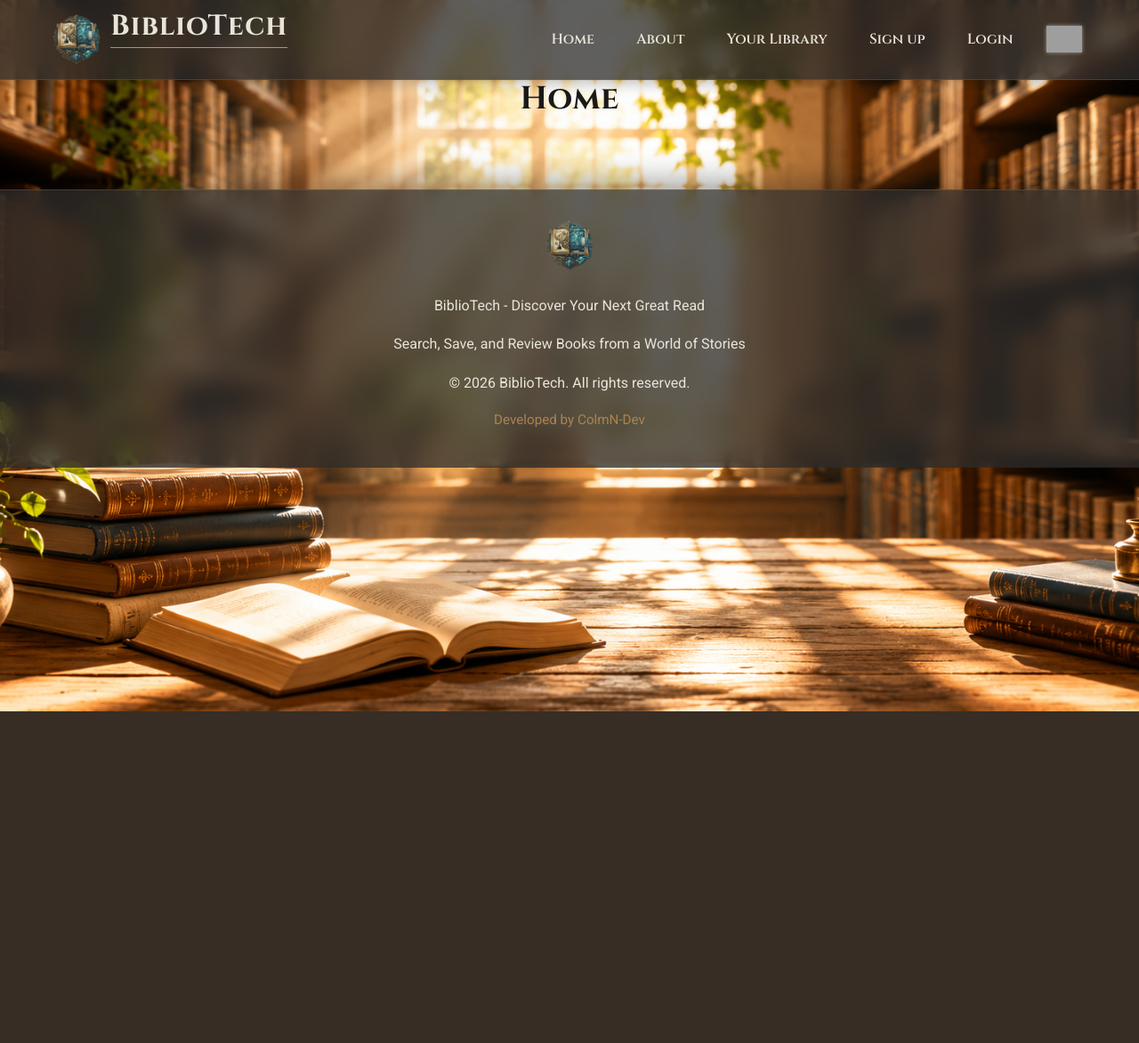
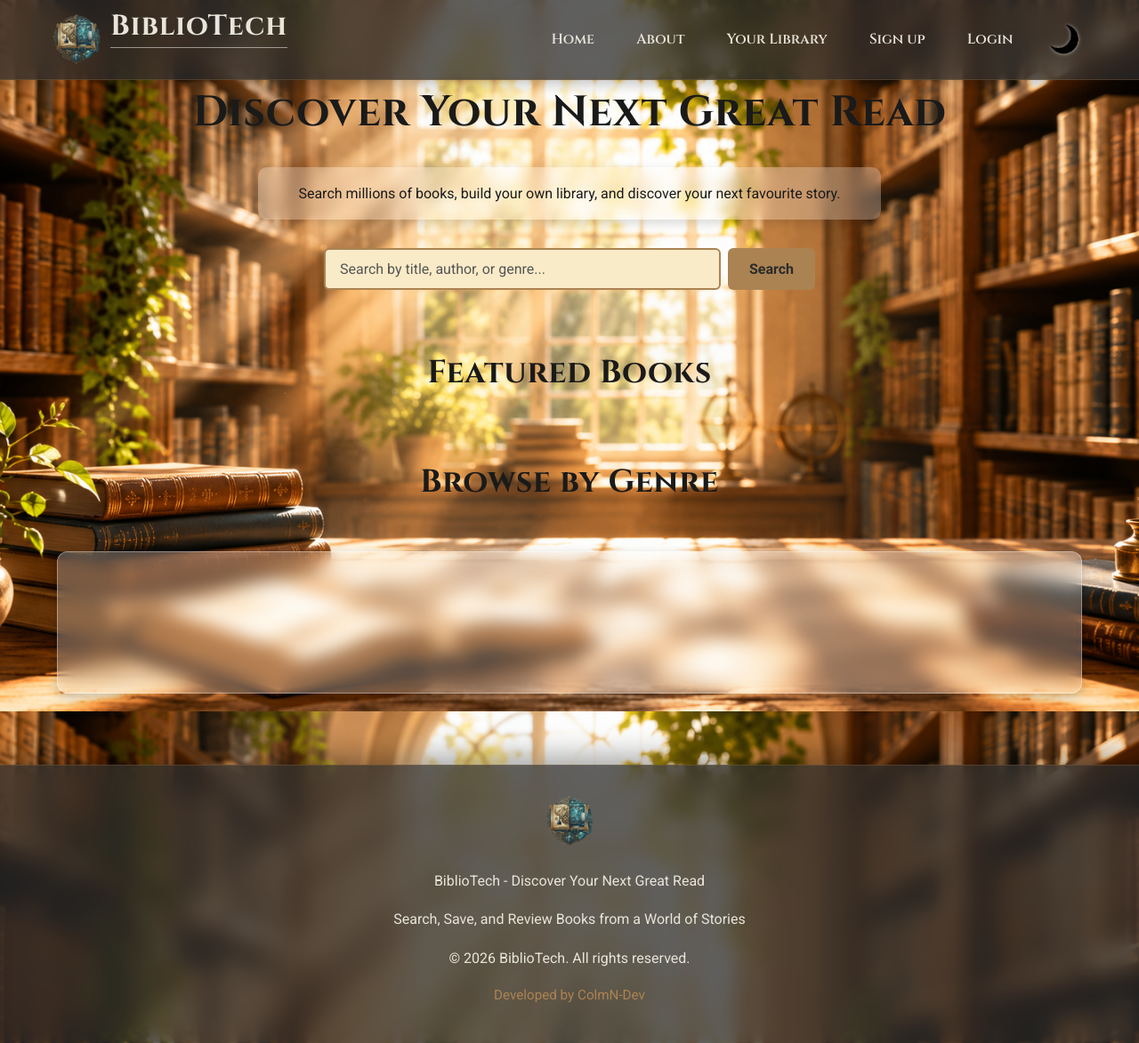
Before and after one commit to ColmN-Dev/BiblioTech, a Flask app: page / in a window 1280 px wide. Shown: the whole page at 89% size. Before the commit the page ends 800 px from the top, so only its background shows below. Run offline with Flask 3, Linux system fonts and the light colour scheme; grey boxes are pictures that could not be loaded.

Commit message:
Update BiblioTech frontend structure and page layouts

```diff
--- a/app/templates/book_detail.html
+++ b/app/templates/book_detail.html
@@ -3,6 +3,6 @@
 {% block title %}Book Detail | BiblioTech{% endblock %}
 
 {% block content %}
-<h2>Book Detail</h2>
+<h1>Book Detail</h1>
 <p>Book ID: {{ book_id }}</p>
 {% endblock %}
--- a/app/templates/index.html
+++ b/app/templates/index.html
@@ -3,5 +3,53 @@
 {% block title %}Home | BiblioTech{% endblock %}
 
 {% block content %}
-<h2>Home</h2>
+
+<section class="hero">
+    <div class="hero-content">
+        <h1>Discover Your Next Great Read</h1>
+
+        <p>
+            Search millions of books, build your own library,
+            and discover your next favourite story.
+        </p>
+
+        <div class="search-container">
+            <form class="search-form" action="{{ url_for('routes.search_results') }}" method="GET">
+
+                <input
+                    type="text"
+                    name="query"
+                    placeholder="Search by title, author, or genre..."
+                    required>
+
+                <button type="submit">
+                    Search
+                </button>
+
+            </form>
+        </div>
+
+    </div>
+</section>
+
+
+<section class="featured-books">
+    <h2>Featured Books</h2>
+
+    <div class="carousel">
+        <!-- Carousel slides -->
+    </div>
+</section>
+
+
+<section class="genre-section">
+    <h2>Browse by Genre</h2>
+
+    <div class="genre-grid">
+        <div class="genre-card">
+            <!-- Genre card -->
+        </div>
+    </div>
+</section>
+
 {% endblock %}
--- a/app/templates/search_results.html
+++ b/app/templates/search_results.html
@@ -3,7 +3,7 @@
 {% block title %}Search Results | BiblioTech{% endblock %}
 
 {% block content %}
-<h2>Search Results for "{{ query }}"</h2>
+<h1>Search Results for "{{ query }}"</h1>
 
 <div class="results-grid">
     {% for book in results %}
--- a/app/templates/your_library.html
+++ b/app/templates/your_library.html
@@ -3,5 +3,6 @@
 {% block title %}Your Library | BiblioTech{% endblock %}
 
 {% block content %}
-<h2>Your Library</h2>
+<h1>Your Library</h1>
+<p class="highlighted-text">Here you can manage your personal book collection.</p>
 {% endblock %}
```
Also changed, not shown: app/templates/about.html (+7 -1 lines), app/templates/auth/login.html (+13 -1 lines), app/templates/auth/signup.html (+14 -1 lines), app/static/images/moon.png (added), app/static/images/sun.png (added).
